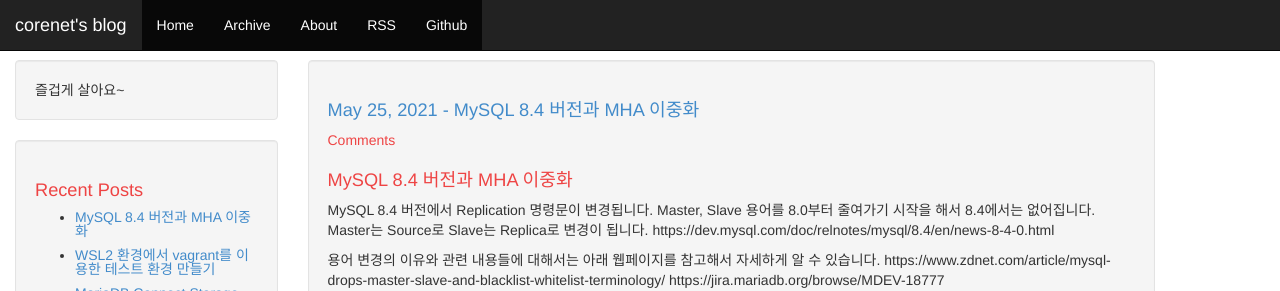
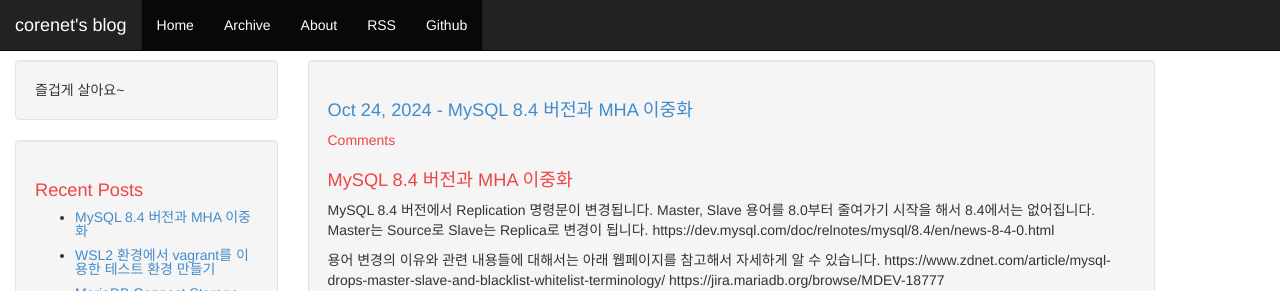
Before and after one commit to artflower/blog, a Jekyll site: the page built from _posts/2024-10-24-MySQL8.4-MHA.md, in a window 1280 px wide and 1236 px high. Shown: the top 291 px of the window. Built offline with Jekyll 4.4.1, drawn with Linux system fonts in a browser that asks for light colours; nearby versions of some CDN libraries; comment, search, counter and statistics services are not loaded.

Commit message:
블로그 게시 날짜 수정

```diff
--- a/_posts/2024-10-24-MySQL8.4-MHA.md
+++ b/_posts/2024-10-24-MySQL8.4-MHA.md
@@ -1,7 +1,7 @@
 ---
 layout: post
 title: "MySQL 8.4 버전과 MHA 이중화"
-date: 2021-05-25 17:30:06 +0900
+date: 2024-10-24 17:30:06 +0900
 categories: [mysql, percona]
 tags: [mysql, ha, mha, percona, mariadb, orchestrator]
 comments: true
```
